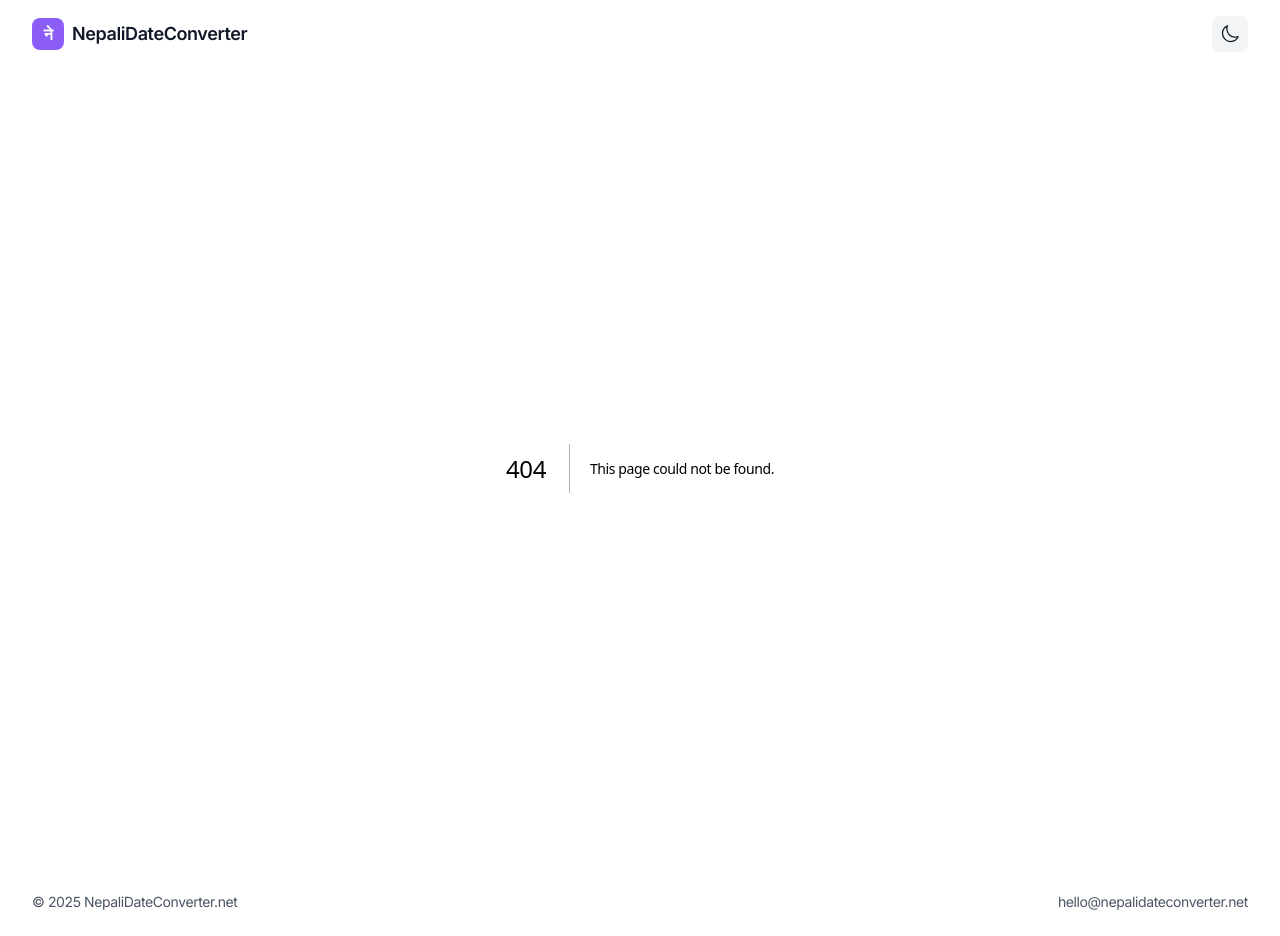
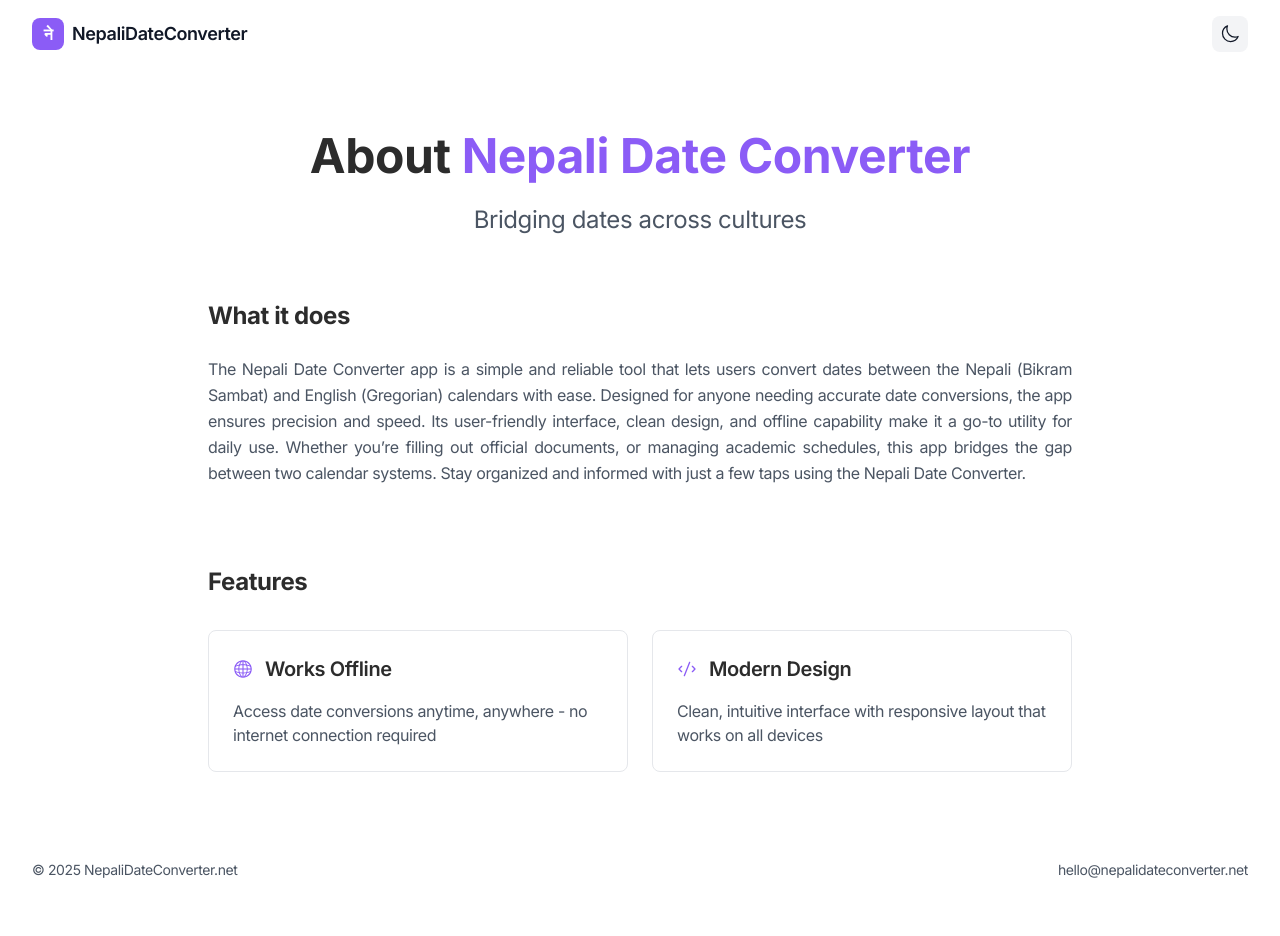
Before and after one commit to chaneetsk/nepali-date-converter, a Next.js app: page /about in a window 1280 px wide. Before the commit this address had no page. After the commit the page ends 904 px from the top, so only its background shows below. Built offline with nearby package versions, Linux system fonts and the light colour scheme.

Commit message:
feat: add About page and enhance global styles with primary color variables

```diff
--- /dev/null
+++ b/src/app/about/page.tsx
@@ -0,0 +1,61 @@
+import { Metadata } from 'next';
+import { CodeIcon, GlobeIcon } from '@radix-ui/react-icons';
+
+export const metadata: Metadata = {
+  title: 'Nepali Date Converter - Convert BS to AD | About Us',
+};
+
+export default function AboutPage() {
+  return (
+    <main className="container mx-auto px-4 py-16 max-w-4xl">
+      {/* Hero Section */}
+      <div className="text-center mb-16">
+        <h1 className="text-4xl md:text-5xl font-bold mb-6">
+          About <span className="text-primary">Nepali Date Converter</span>
+        </h1>
+        <p className="text-2xl max-w-2xl mx-auto text-gray-600 dark:text-gray-400">Bridging dates across cultures</p>
+      </div>
+
+      {/* Our Story Section */}
+      <section className="mb-20">
+        <h2 className="text-2xl font-bold mb-6">What it does</h2>
+        <div className="space-y-4">
+          <p className="leading-relaxed text-justify text-gray-600 dark:text-gray-400">
+            The Nepali Date Converter app is a simple and reliable tool that lets users convert dates between the Nepali
+            (Bikram Sambat) and English (Gregorian) calendars with ease. Designed for anyone needing accurate date
+            conversions, the app ensures precision and speed. Its user-friendly interface, clean design, and offline
+            capability make it a go-to utility for daily use. Whether you’re filling out official documents, or managing
+            academic schedules, this app bridges the gap between two calendar systems. Stay organized and informed with
+            just a few taps using the Nepali Date Converter.
+          </p>
+        </div>
+      </section>
+
+      {/* What We Do Section */}
+      <section>
+        <h2 className="text-2xl font-bold mb-8">Features</h2>
+        <div className="grid md:grid-cols-2 gap-6">
+          <div className="border  p-6 rounded-lg">
+            <div className="flex items-center mb-4">
+              <GlobeIcon className="h-5 w-5 text-primary mr-3" />
+              <h3 className="text-xl font-semibold ">Works Offline</h3>
+            </div>
+            <p className="text-gray-600 dark:text-gray-400">
+              Access date conversions anytime, anywhere - no internet connection required
+            </p>
+          </div>
+
+          <div className="border  p-6 rounded-lg">
+            <div className="flex items-center mb-4">
+              <CodeIcon className="h-5 w-5 text-primary mr-3" />
+              <h3 className="text-xl font-semibold ">Modern Design</h3>
+            </div>
+            <p className="text-gray-600 dark:text-gray-400">
+              Clean, intuitive interface with responsive layout that works on all devices
+            </p>
+          </div>
+        </div>
+      </section>
+    </main>
+  );
+}
--- a/src/app/globals.css
+++ b/src/app/globals.css
@@ -5,8 +5,8 @@
 :root {
   --background: #ffffff;
   --foreground: #2c2c2c;
-  --primary: #8b5cf6;
-  --primary-hover: #7c3aed;
+  --primary-color: #8b5cf6;
+  --primary-color-hover: #7c3aed;
 }
 
 body {
--- a/src/app/layout.tsx
+++ b/src/app/layout.tsx
@@ -36,7 +36,7 @@ export const metadata: Metadata = {
   },
   twitter: {
     card: 'summary_large_image',
-    title: 'Nepali Date Converter',
+    title: 'Nepali Date Converter - Covert BS to AD',
     description: 'Convert dates between Nepali (BS) and English (AD) calendars',
   },
 };
--- a/src/app/page.tsx
+++ b/src/app/page.tsx
@@ -5,7 +5,7 @@ export default function Home() {
   return (
     <main className="flex-1 p-4 md:p-8 flex flex-col items-center mt-10 md:mt-14">
       <div className="w-full max-w-3xl text-center mb-12">
-        <h1 className="text-4xl md:text-5xl font-bold text-[#8B5CF6] mb-4">Nepali Date Converter</h1>
+        <h1 className="text-4xl md:text-5xl font-bold text-primary mb-4">Nepali Date Converter</h1>
         <p className="text-gray-600 dark:text-gray-400 text-lg">
           Easily convert dates between Nepali (BS) and English (AD) calendars with our simple tool.
         </p>
--- a/src/components/Logo.tsx
+++ b/src/components/Logo.tsx
@@ -1,7 +1,7 @@
 export default function Logo() {
   return (
     <div className="flex items-center gap-2">
-      <div className="w-8 h-8 rounded-lg bg-[#8B5CF6] flex items-center justify-center">
+      <div className="w-8 h-8 rounded-lg bg-primary flex items-center justify-center">
         <span className="text-white font-bold">ने</span>
       </div>
       <span className="text-lg font-semibold text-gray-900 dark:text-white">NepaliDateConverter</span>
--- a/tailwind.config.ts
+++ b/tailwind.config.ts
@@ -15,6 +15,8 @@ export default {
       colors: {
         background: 'var(--background)',
         foreground: 'var(--foreground)',
+        primary: 'var(--primary-color)',
+        primaryHover: 'var(--primary-color-hover)',
         accent: colors.purple,
       },
       backdropBlur: {
```
